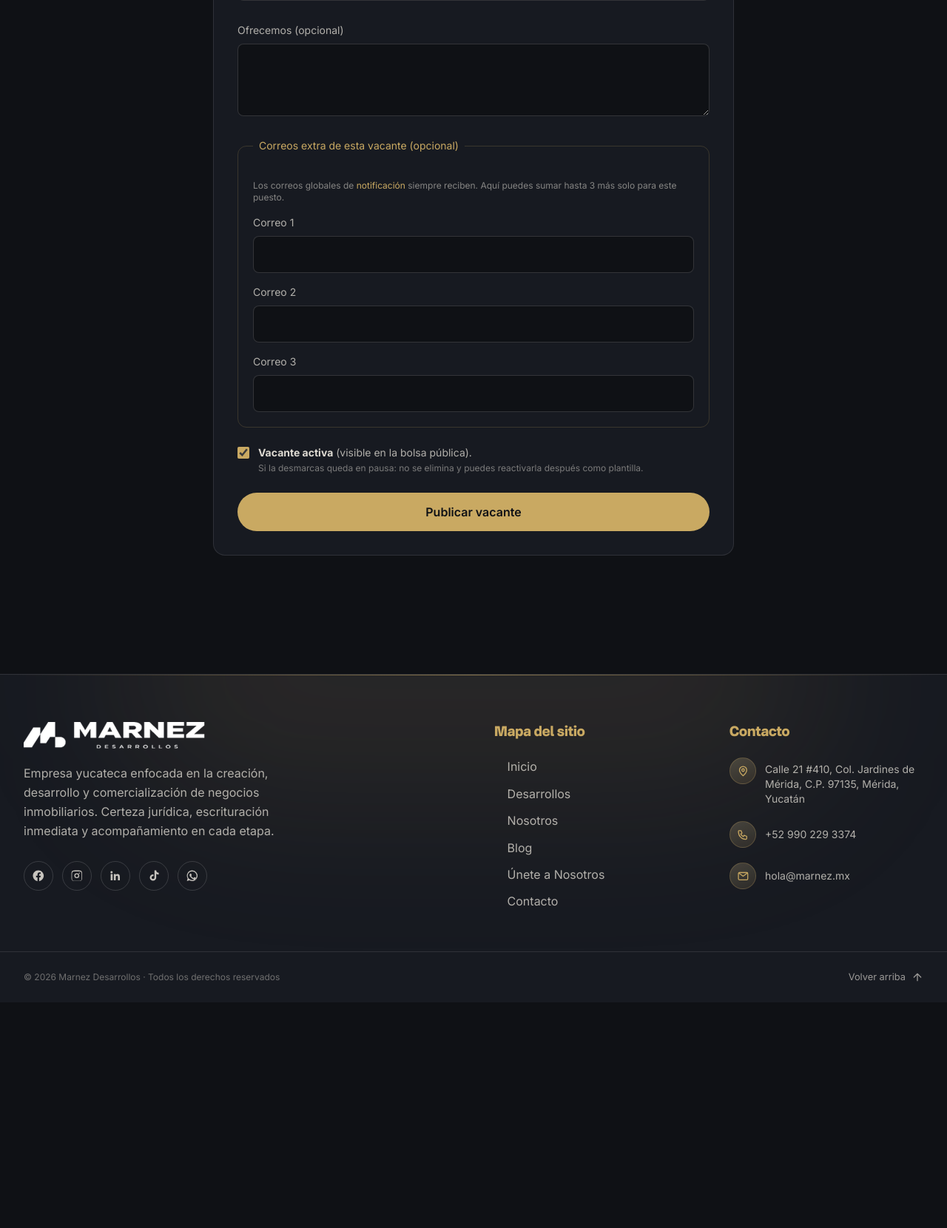
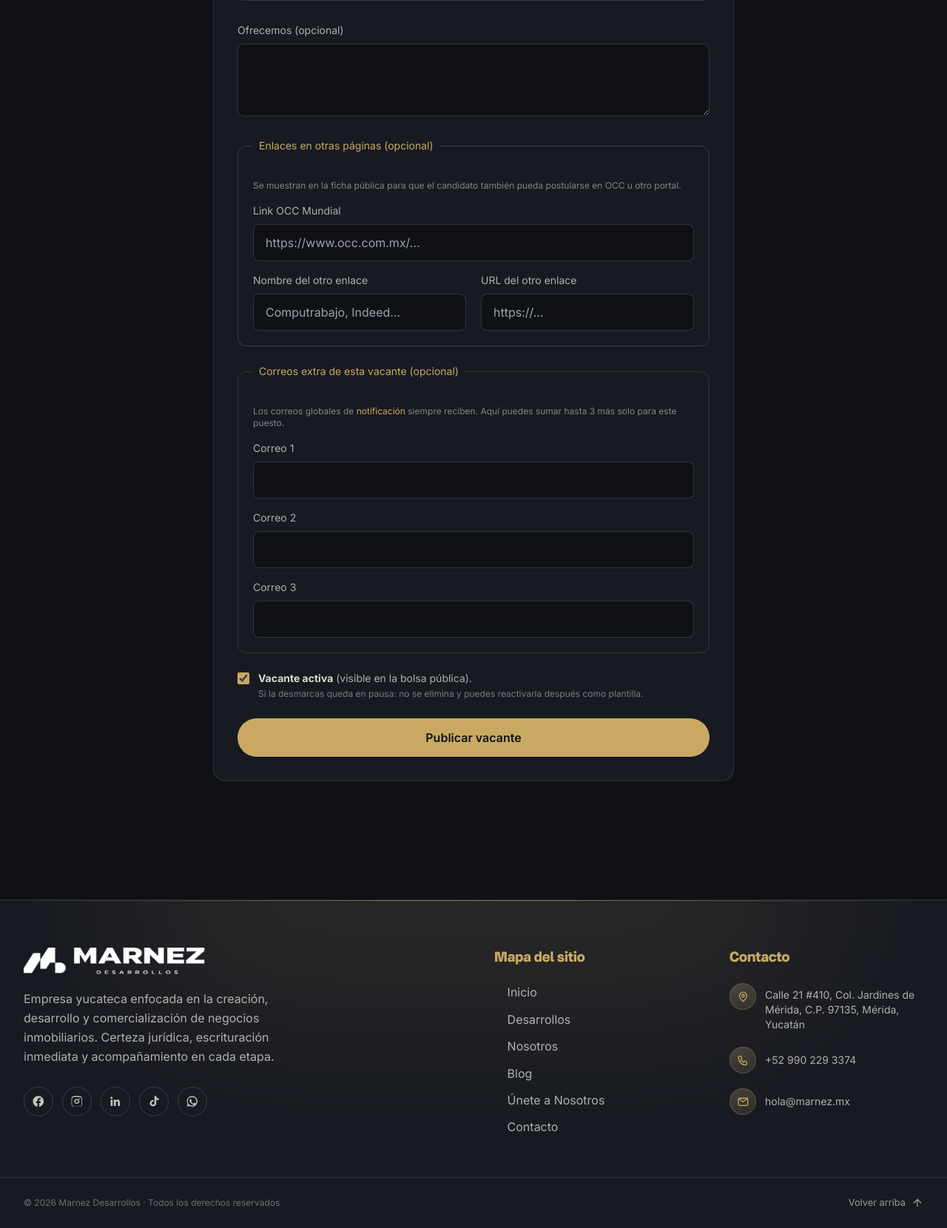
Before and after one commit to soportemarnez-dot/Web-Marnez, a Flask app: page /unete-a-nosotros/panel/vacantes/nueva in a window 1280 px wide. Shown: the part 986-2646 px from the top of the page at 74% size. Before the commit the page ends 2313 px from the top, so only its background shows below. Run offline with Flask 3, Linux system fonts and the light colour scheme; a user stored in the database is signed in; some libraries are stand-ins or nearby versions; some web fonts are replaced.

Commit message:
Add vacancy templates reuse and external job board links.
HR can duplicate a vacancy as a paused template and attach OCC or other portal URLs shown on the public job page.

```diff
--- a/marnez/carreras/routes.py
+++ b/marnez/carreras/routes.py
@@ -205,6 +205,39 @@ def vacante_toggle(vacante_id):
     return redirect(url_for("carreras.panel", estado=estado))
 
 
+@carreras_bp.route("/panel/vacantes/<int:vacante_id>/duplicar", methods=["POST"])
+@require_rol(ROL_CAPITAL_HUMANO)
+def vacante_duplicar(vacante_id):
+    """Crea una nueva vacante copiando una existente (plantilla). Queda en pausa para editar."""
+    origen = Vacante.query.get_or_404(vacante_id)
+    nueva = Vacante(
+        titulo=f"{origen.titulo} (nueva)",
+        area=origen.area,
+        ubicacion=origen.ubicacion,
+        modalidad=origen.modalidad,
+        tipo_contrato=origen.tipo_contrato,
+        descripcion=origen.descripcion,
+        requisitos=origen.requisitos,
+        ofrecemos=origen.ofrecemos,
+        salario=origen.salario,
+        correo_1=origen.correo_1,
+        correo_2=origen.correo_2,
+        correo_3=origen.correo_3,
+        enlace_occ=origen.enlace_occ,
+        enlace_extra_nombre=origen.enlace_extra_nombre,
+        enlace_extra_url=origen.enlace_extra_url,
+        activa=False,
+        creado_por_id=current_user.id,
+    )
+    db.session.add(nueva)
+    db.session.commit()
+    flash(
+        "Plantilla duplicada. Ajusta título, salario u otros datos y reactívala cuando esté lista.",
+        "success",
+    )
+    return redirect(url_for("carreras.vacante_editar", vacante_id=nueva.id))
+
+
 @carreras_bp.route("/panel/vacantes/<int:vacante_id>/postulaciones")
 @require_rol(ROL_CAPITAL_HUMANO)
 def vacante_postulaciones(vacante_id):
@@ -292,5 +325,8 @@ def _vacante_desde_form(vacante: Vacante, form) -> Vacante:
     vacante.correo_1 = form.get("correo_1", "").strip() or None
     vacante.correo_2 = form.get("correo_2", "").strip() or None
     vacante.correo_3 = form.get("correo_3", "").strip() or None
+    vacante.enlace_occ = form.get("enlace_occ", "").strip() or None
+    vacante.enlace_extra_nombre = form.get("enlace_extra_nombre", "").strip() or None
+    vacante.enlace_extra_url = form.get("enlace_extra_url", "").strip() or None
     vacante.activa = form.get("activa") == "on"
     return vacante
--- a/marnez/models.py
+++ b/marnez/models.py
@@ -55,6 +55,10 @@ class Vacante(db.Model):
     correo_1 = db.Column(db.String(160), nullable=True)
     correo_2 = db.Column(db.String(160), nullable=True)
     correo_3 = db.Column(db.String(160), nullable=True)
+    # Enlaces a otras plataformas (OCC, Computrabajo, etc.)
+    enlace_occ = db.Column(db.String(500), nullable=True)
+    enlace_extra_nombre = db.Column(db.String(80), nullable=True)
+    enlace_extra_url = db.Column(db.String(500), nullable=True)
     activa = db.Column(db.Boolean, default=True, nullable=False)
     creado_en = db.Column(db.DateTime, default=lambda: datetime.now(UTC))
     actualizado_en = db.Column(
@@ -100,6 +104,20 @@ class Vacante(db.Model):
         if getattr(dt, "tzinfo", None) is not None:
             dt = dt.replace(tzinfo=None)
         return dt.strftime("%d/%m/%Y")
+
+    def enlaces_externos(self) -> list[dict]:
+        """Lista de {nombre, url} para la ficha pública."""
+        links = []
+        if self.enlace_occ:
+            links.append({"nombre": "Ver en OCC", "url": self.enlace_occ})
+        if self.enlace_extra_url:
+            links.append(
+                {
+                    "nombre": self.enlace_extra_nombre or "Otra publicación",
+                    "url": self.enlace_extra_url,
+                }
+            )
+        return links
 
 
 class Postulacion(db.Model):
--- a/marnez/seed.py
+++ b/marnez/seed.py
@@ -30,6 +30,9 @@ _ALTERS = {
         ("correo_1", "VARCHAR(160)"),
         ("correo_2", "VARCHAR(160)"),
         ("correo_3", "VARCHAR(160)"),
+        ("enlace_occ", "VARCHAR(500)"),
+        ("enlace_extra_nombre", "VARCHAR(80)"),
+        ("enlace_extra_url", "VARCHAR(500)"),
     ],
 }
 
--- a/marnez/templates/carreras/panel.html
+++ b/marnez/templates/carreras/panel.html
@@ -57,6 +57,10 @@
           <div class="flex flex-wrap items-center gap-2">
             <a href="{{ url_for('carreras.detalle', vacante_id=v.id) }}" target="_blank" class="rounded-full border border-white/20 px-4 py-2 text-sm hover:border-gold hover:text-gold transition-colors">Vista previa</a>
             <a href="{{ url_for('carreras.vacante_editar', vacante_id=v.id) }}" class="rounded-full border border-white/20 px-4 py-2 text-sm hover:border-gold hover:text-gold transition-colors">Editar</a>
+            <form method="post" action="{{ url_for('carreras.vacante_duplicar', vacante_id=v.id) }}" class="inline">
+              <input type="hidden" name="csrf_token" value="{{ csrf_token() }}">
+              <button type="submit" class="rounded-full border border-white/20 px-4 py-2 text-sm hover:border-gold hover:text-gold transition-colors" title="Crear una copia para reutilizar esta plantilla">Usar plantilla</button>
+            </form>
             <form method="post" action="{{ url_for('carreras.vacante_toggle', vacante_id=v.id) }}" class="inline">
               <input type="hidden" name="csrf_token" value="{{ csrf_token() }}">
               <input type="hidden" name="estado" value="{{ estado }}">
--- a/marnez/templates/carreras/vacante_form.html
+++ b/marnez/templates/carreras/vacante_form.html
@@ -63,6 +63,25 @@
       <textarea name="ofrecemos" rows="3" class="w-full rounded-lg bg-ink border border-white/15 px-4 py-3 focus:border-gold focus:outline-none">{{ form.get('ofrecemos', vacante.ofrecemos if vacante and vacante.ofrecemos else '') }}</textarea>
     </div>
 
+    <fieldset class="space-y-4 rounded-xl border border-white/15 p-5">
+      <legend class="px-2 text-sm text-gold">Enlaces en otras páginas (opcional)</legend>
+      <p class="text-cream/50 text-xs -mt-2 mb-2">Se muestran en la ficha pública para que el candidato también pueda postularse en OCC u otro portal.</p>
+      <div>
+        <label class="block text-sm text-cream/70 mb-2">Link OCC Mundial</label>
+        <input type="url" name="enlace_occ" value="{{ form.get('enlace_occ', vacante.enlace_occ if vacante and vacante.enlace_occ else '') }}" placeholder="https://www.occ.com.mx/..." class="w-full rounded-lg bg-ink border border-white/15 px-4 py-3 focus:border-gold focus:outline-none">
+      </div>
+      <div class="grid sm:grid-cols-2 gap-5">
+        <div>
+          <label class="block text-sm text-cream/70 mb-2">Nombre del otro enlace</label>
+          <input type="text" name="enlace_extra_nombre" value="{{ form.get('enlace_extra_nombre', vacante.enlace_extra_nombre if vacante and vacante.enlace_extra_nombre else '') }}" placeholder="Computrabajo, Indeed..." class="w-full rounded-lg bg-ink border border-white/15 px-4 py-3 focus:border-gold focus:outline-none">
+        </div>
+        <div>
+          <label class="block text-sm text-cream/70 mb-2">URL del otro enlace</label>
+          <input type="url" name="enlace_extra_url" value="{{ form.get('enlace_extra_url', vacante.enlace_extra_url if vacante and vacante.enlace_extra_url else '') }}" placeholder="https://..." class="w-full rounded-lg bg-ink border border-white/15 px-4 py-3 focus:border-gold focus:outline-none">
+        </div>
+      </div>
+    </fieldset>
+
     <fieldset class="space-y-4 rounded-xl border border-gold/20 p-5">
       <legend class="px-2 text-sm text-gold">Correos extra de esta vacante (opcional)</legend>
       <p class="text-cream/50 text-xs -mt-2 mb-2">Los correos globales de <a href="{{ url_for('carreras.ajustes') }}" class="text-gold hover:text-goldlight">notificación</a> siempre reciben. Aquí puedes sumar hasta 3 más solo para este puesto.</p>
```
Also changed, not shown: marnez/templates/carreras/detalle.html (+12 -0 lines).
